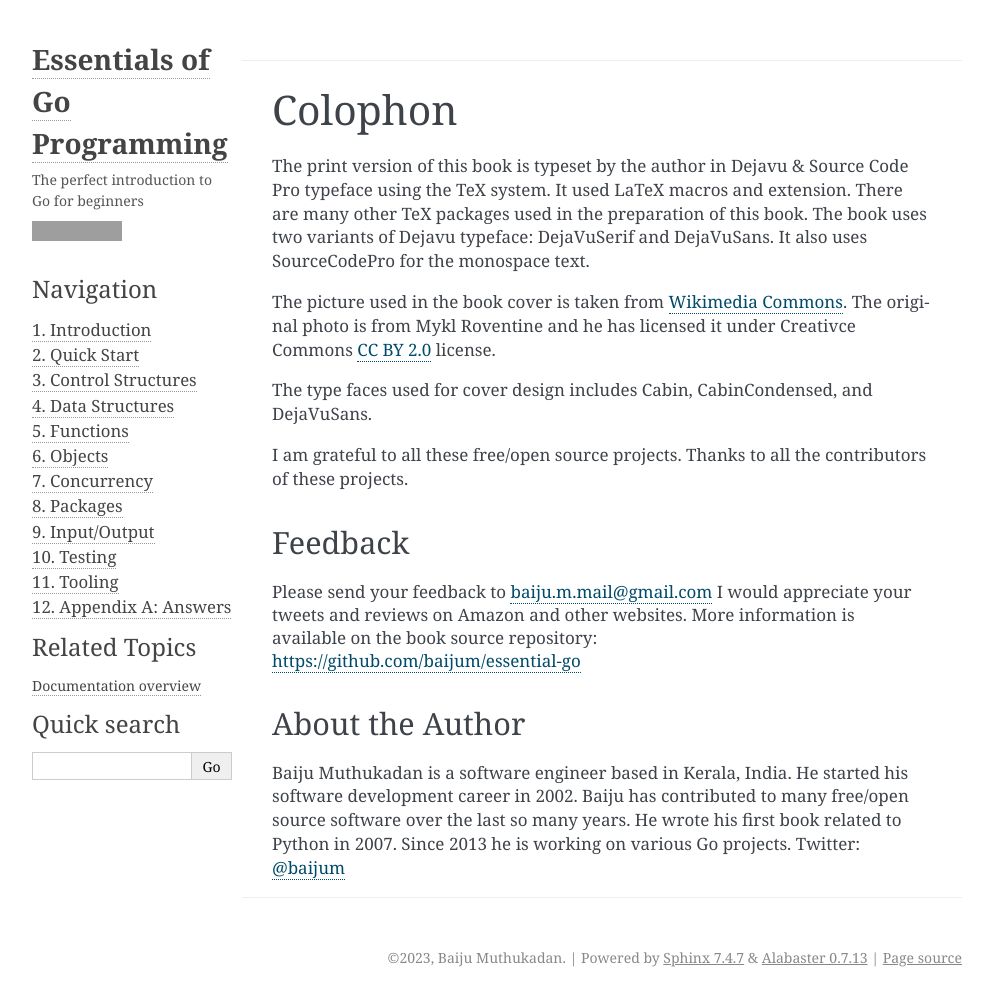
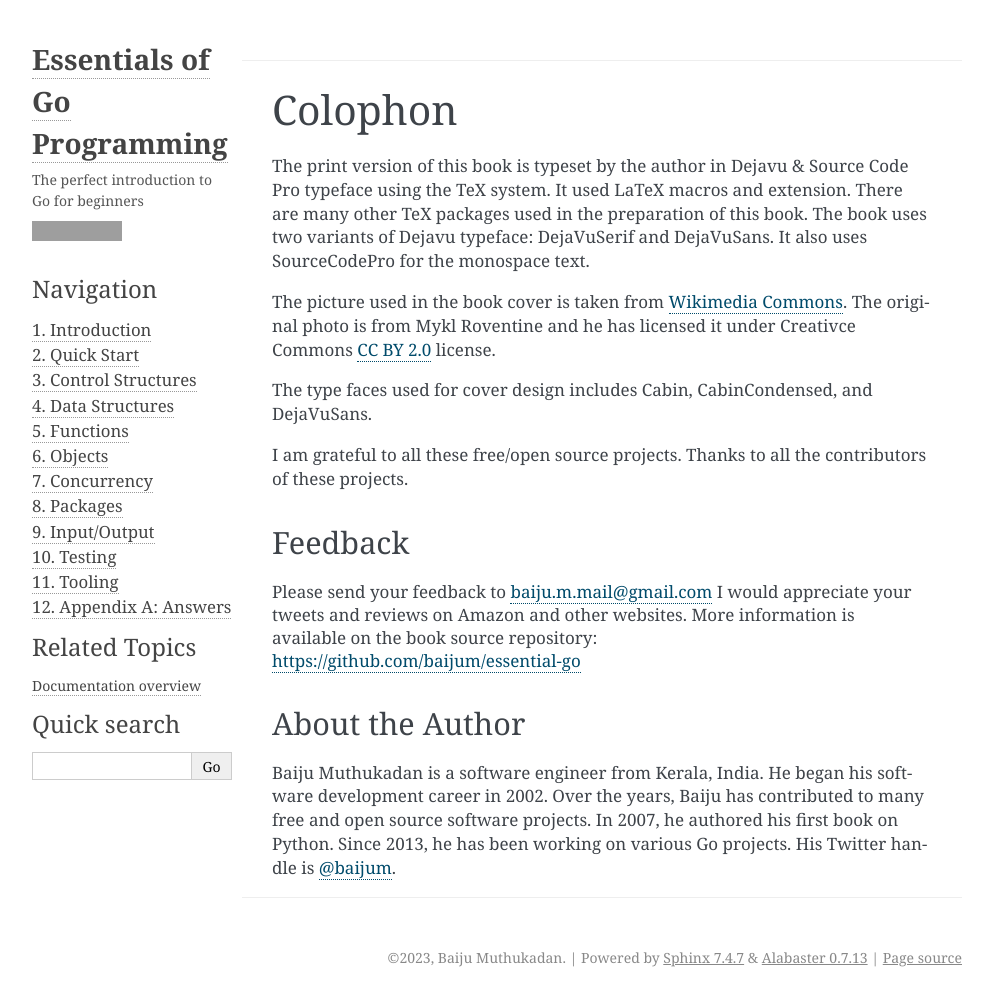
Before and after one commit to baijum/essential-go, a Sphinx documentation site: the page built from sphinx/colophon.rst, in a window 1280 px wide. Shown: the whole page, without its empty margins (148-1141 px from the left). Built offline with Sphinx 7.4.7, drawn with Linux system fonts in a browser that asks for light colours; grey boxes are pictures that could not be loaded.

Commit message:
Simplify text
Signed-off-by: Baiju Muthukadan <baiju.m.mail@gmail.com>

```diff
--- a/sphinx/colophon.rst
+++ b/sphinx/colophon.rst
@@ -30,8 +30,9 @@ Feedback
 About the Author
 ----------------
 
-Baiju Muthukadan is a software engineer based in Kerala, India. He
-started his software development career in 2002. Baiju has contributed
-to many free/open source software over the last so many years. He wrote
-his first book related to Python in 2007. Since 2013 he is working on
-various Go projects. Twitter: `@baijum <https://twitter.com/baijum>`__
+Baiju Muthukadan is a software engineer from Kerala, India. He began his
+software development career in 2002. Over the years, Baiju has
+contributed to many free and open source software projects. In 2007, he
+authored his first book on Python. Since 2013, he has been working on
+various Go projects. His Twitter handle is
+`@baijum <https://twitter.com/baijum>`__.
```
Also changed, not shown: 3 other files.
